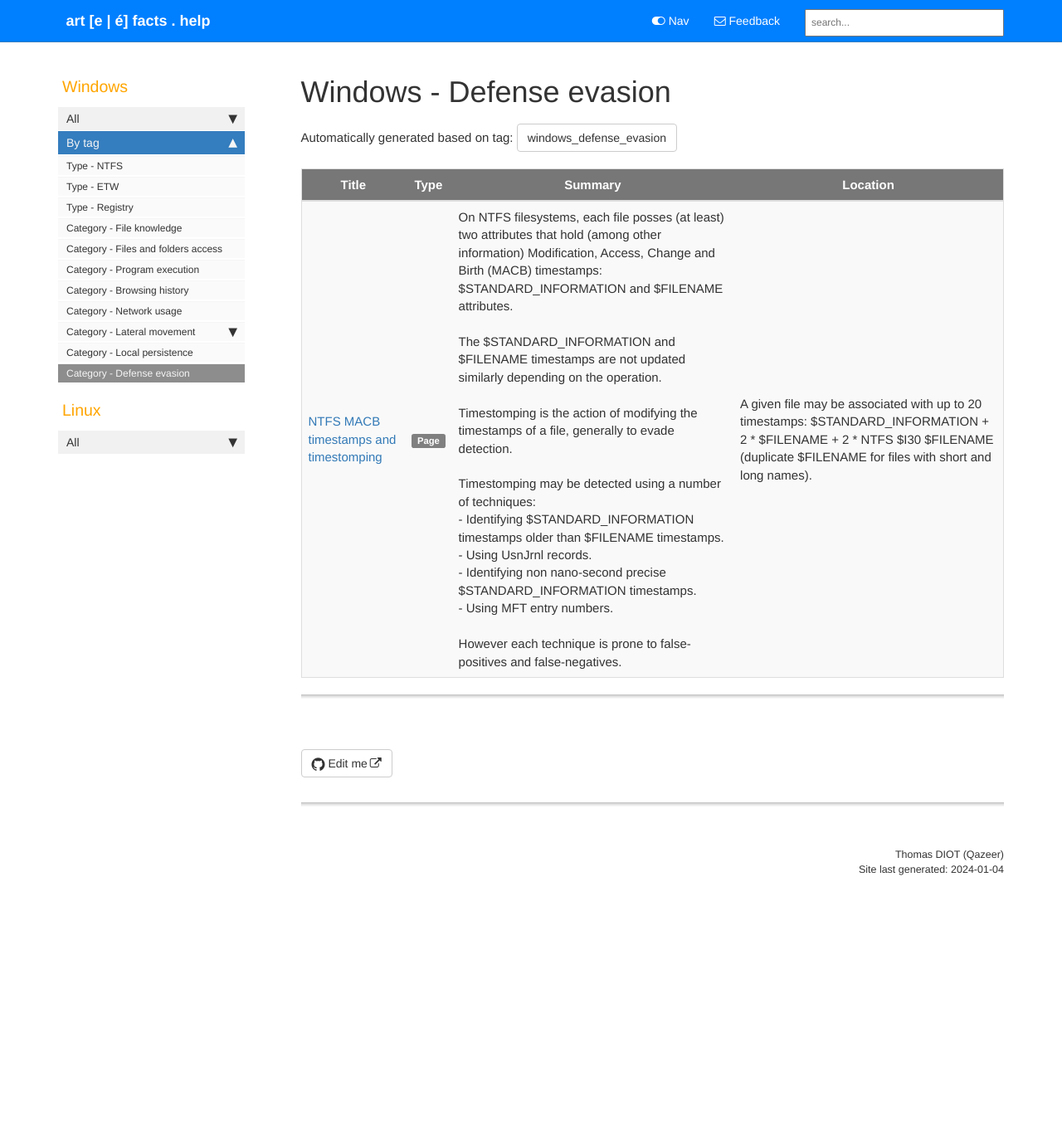
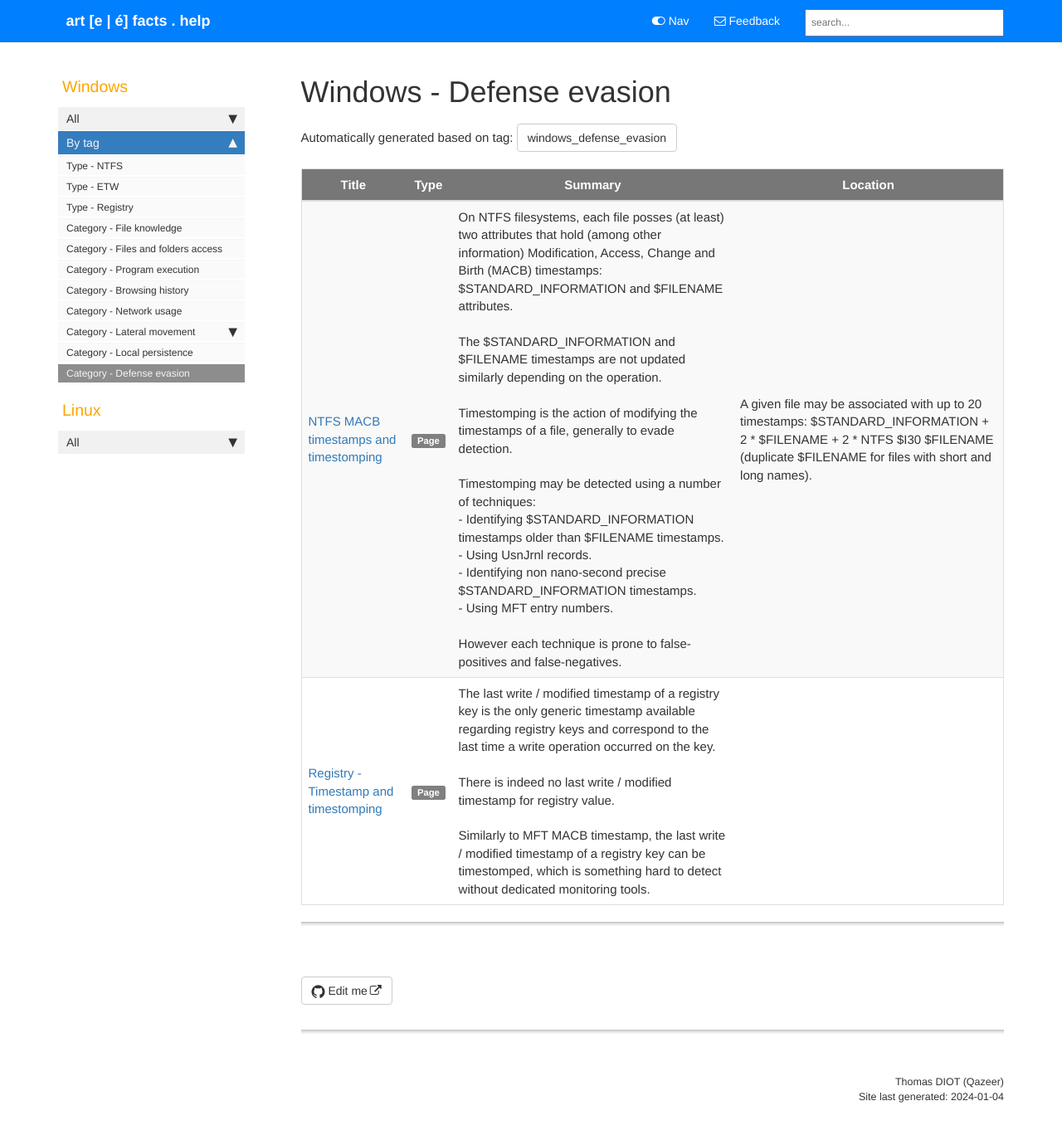
Before and after one commit to Qazeer/artefacts.help, a Jekyll site: the page built from pages/tags/tag_windows_defense_evasion.md, in a window 1280 px wide and 1382 px high. Shown: the top 1368 px of the window at 83% size. Built offline with Jekyll 4.4.1, drawn with Linux system fonts in a browser that asks for light colours; our own code applies the rules of GitHub Pages for plain Markdown files; comment, search, counter and statistics services are not loaded.

Commit message:
[Artefact] Registry timestamp - init

```diff
--- a/_data/sidebars/sidebar.yml
+++ b/_data/sidebars/sidebar.yml
@@ -82,6 +82,10 @@ entries:
 
       - title: Overview
         url: /windows_registry_overview.html
+        output: web
+
+      - title: Timestamp
+        url: /windows_registry_timestamp.html
         output: web
 
       - title: Tools
--- /dev/null
+++ b/pages/windows/registry_timestamp.md
@@ -0,0 +1,44 @@
+---
+title: Registry - Timestamp and timestomping
+summary: 'The last write / modified timestamp of a registry key is the only generic timestamp available regarding registry keys and correspond to the last time a write operation occurred on the key.\n\nThere is indeed no last write / modified timestamp for registry value.\n\nSimilarly to MFT MACB timestamp, the last write / modified timestamp of a registry key can be timestomped, which is something hard to detect without dedicated monitoring tools.'
+keywords: 'last write registry key, timestomping, NtSetInformationKey'
+tags:
+  - windows_registry
+  - windows_defense_evasion
+last_updated: 2024-01-04
+sidebar: sidebar
+permalink: windows_registry_timestamp.html
+folder: windows
+---
+
+### Registry last write timestamps
+
+The **last write / modified timestamp of a registry key correspond to the last
+time a write operation occurred on the key**. Multiple types of write operation
+may trigger an update of the last write / modified timestamp of the key:
+
+  - Addition / modification / deletion of one (or multiple) values under the
+    key.
+
+  - Addition / deletion of a sub-key under the key.
+
+  - Change in the security descriptor (including `Access Control List (ACL)`)
+    of the key.
+
+**The last write / modified timestamp of a registry key is the only generic
+timestamp available regarding registry keys**. There is indeed no last write /
+modified timestamp for registry value.
+
+### Registry timestomping
+
+Similarly to `MFT` `MACB` timestamp, **the last write / modified timestamp of a
+registry key can be timestomped**. This can be achieved using the Windows
+`NtSetInformationKey` API.
+
+**Such timestomping can be hard to detect** without a dedicated monitoring
+product (such as an EDR), [as no associated event logs are generated and
+timestamps discrepancies can only occur for registry keys with subkeys](https://www.inversecos.com/2022/04/malicious-registry-timestamp.html).
+
+### References
+
+  - [InverseCos - Malicious Registry Timestamp Manipulation Technique: Detecting Registry Timestomping](https://www.inversecos.com/2022/04/malicious-registry-timestamp.html)
```
